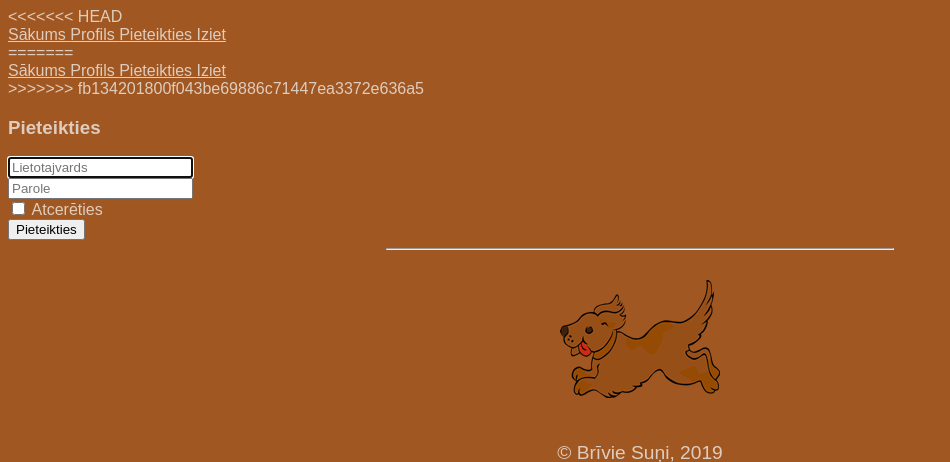
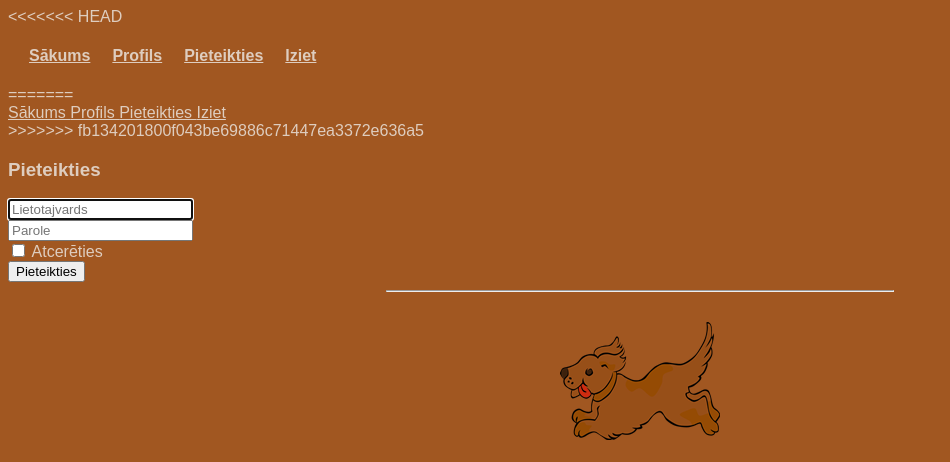
Before and after one commit to juris124/heroku-tests, a Flask app: page /login in a window 1280 px wide. Shown: the top 462 px of the page, without its empty margins (0-950 px from the left). Run offline with Flask 2, Linux system fonts and the light colour scheme.

Commit message:
Rodina_BSveidne1

```diff
--- a/templates/BSveidne.html
+++ b/templates/BSveidne.html
@@ -21,20 +21,24 @@
     <div id="navbarMenuHeroA" class="navbar-menu">
 <<<<<<< HEAD
         <div class="navbar-end">
+            <table cellspacing="20">
+                <tr>
+                  <td> <a href="/" class="navbar-item">
+                    <b>   Sākums  </b>
+              </a></td>
+                  <td><a href="/profile" class="navbar-item">
+                    <b>   Profils   </b>
+                </a></td>
+                  <td> <a href="/login" class="navbar-item">
+                    <b>  Pieteikties </b>
+                </a></td>
+                  <td> <a href="/logout" class="navbar-item">
+                    <b>  Iziet </b>
+                </a></td>
+                </tr>
+                </table>
 
-            <a href="/" class="navbar-item">
-                Sākums
-          </a>
-            <a href="/profile" class="navbar-item">
-                Profils
-            </a>
-            <a href="/login" class="navbar-item">
-                Pieteikties
-            </a>
-            <a href="/logout" class="navbar-item">
-                Iziet
-            </a>
-        </div>
+
 =======
       <div class="navbar-end">
         <a href="/" class="navbar-item">
```
